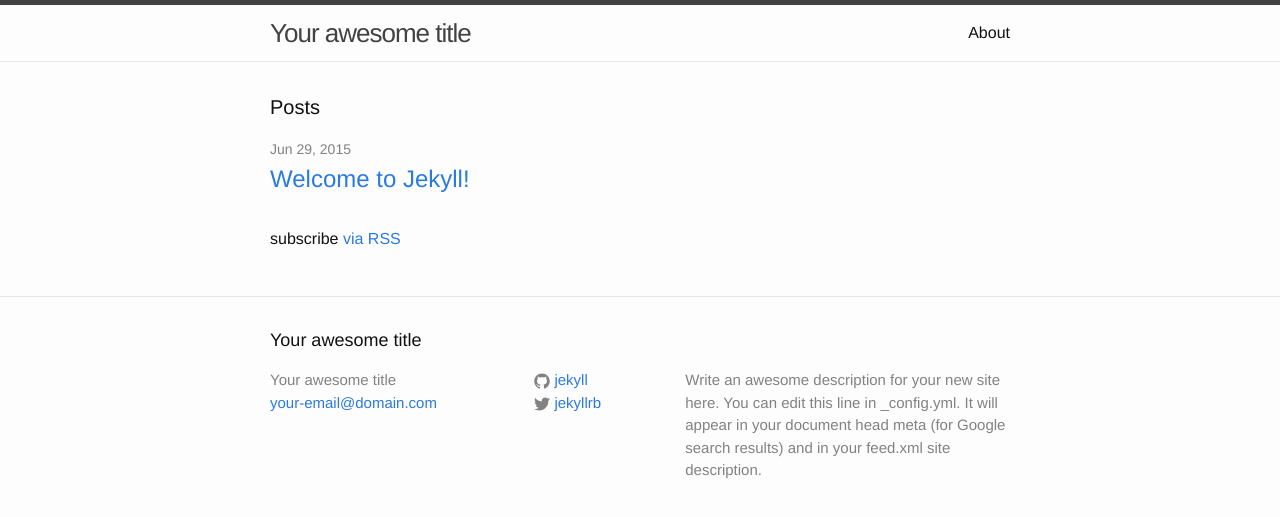
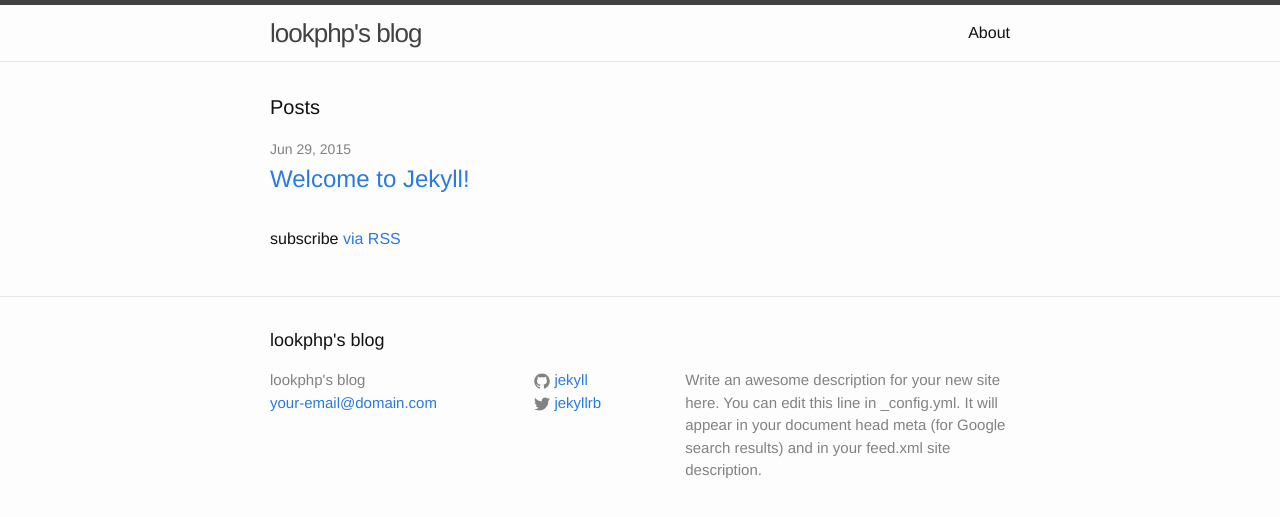
Before and after one commit to lookphp/lookphp.github.io, a Jekyll site: the page built from index.html, in a window 1280 px wide. Shown: the top 517 px of the page. Built offline with Jekyll 4.4.1, drawn with Linux system fonts in a browser that asks for light colours.

Commit message:
change title

```diff
--- a/_config.yml
+++ b/_config.yml
@@ -1,5 +1,5 @@
 # Site settings
-title: Your awesome title
+title: lookphp's blog
 email: your-email@domain.com
 description: > # this means to ignore newlines until "baseurl:"
   Write an awesome description for your new site here. You can edit this
```
